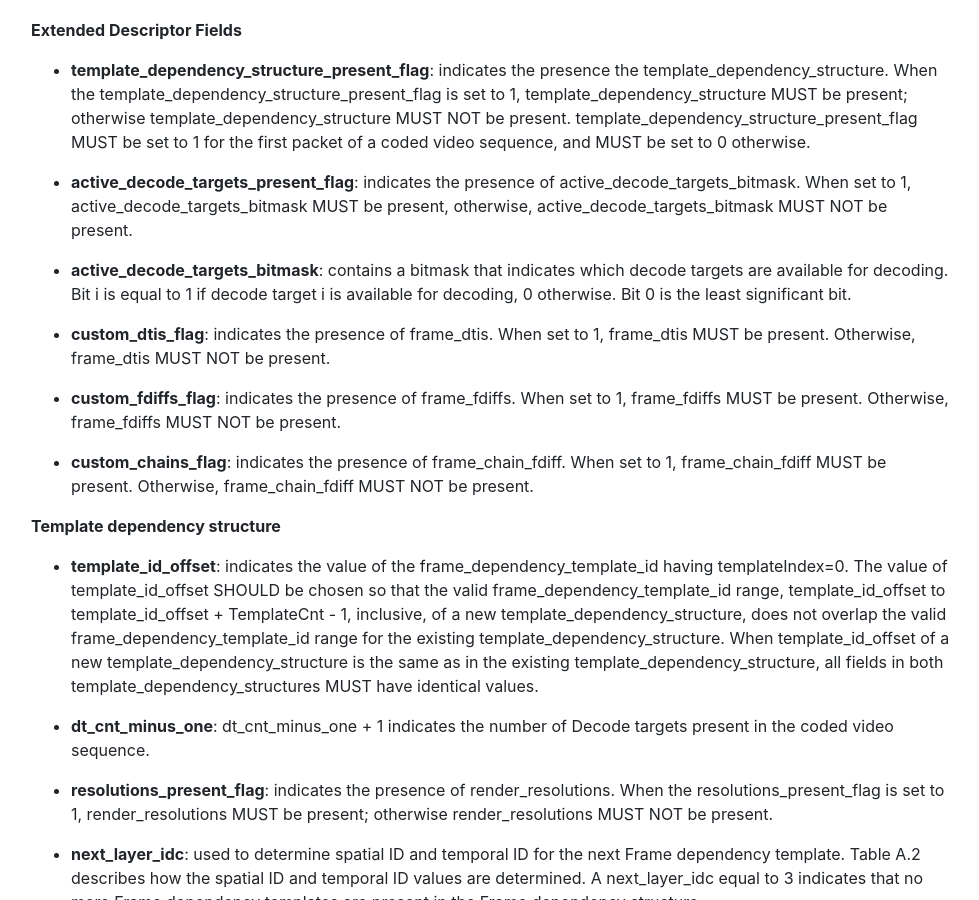
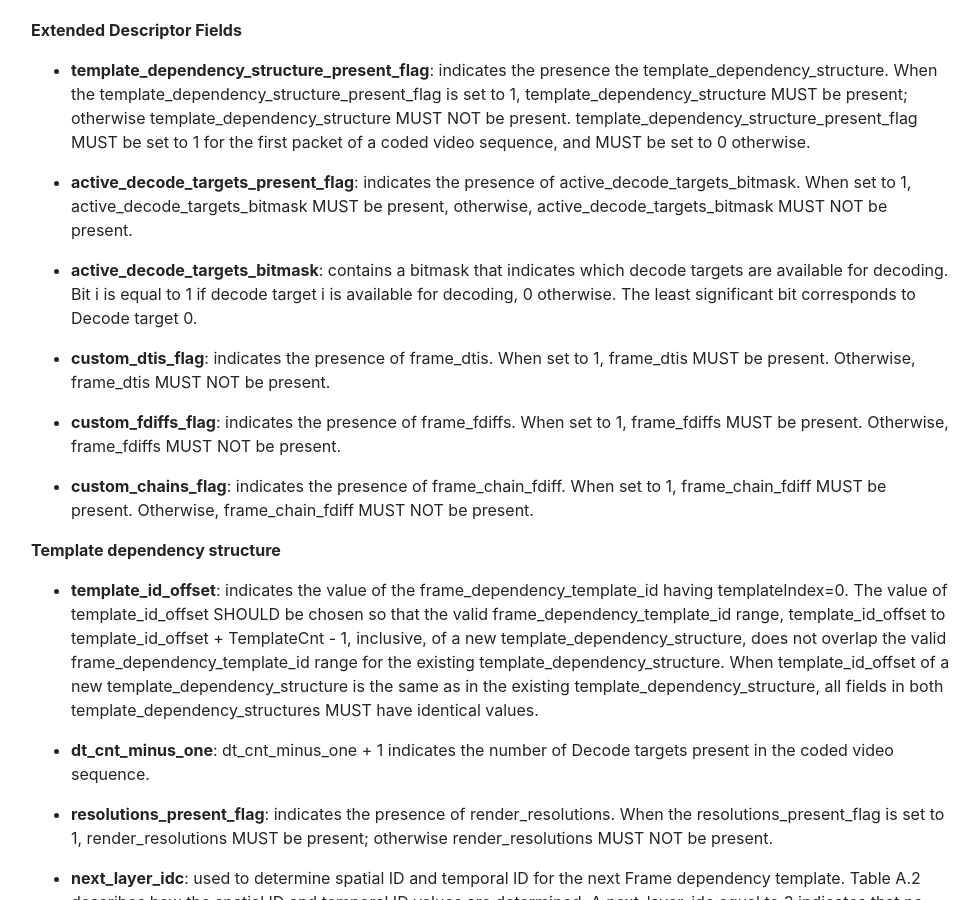
Before and after one commit to AOMediaCodec/av1-rtp-spec, a Jekyll site: the page built from index.md, in a window 1280 px wide and 900 px high, scrolled down 30910 px. Shown: the whole window, without its empty margins (54-1033 px from the left). Built offline with Jekyll 4.4.1, drawn with Linux system fonts in a browser that asks for light colours; nearby versions of some CDN libraries.

Commit message:
Reformulate LSB

```diff
--- a/av1-rtp-spec.md
+++ b/av1-rtp-spec.md
@@ -1180,7 +1180,7 @@ The semantics pertaining to the Dependency Descriptor syntax section above is de
 
 * **active_decode_targets_present_flag**: indicates the presence of active_decode_targets_bitmask. When set to 1, active_decode_targets_bitmask MUST be present, otherwise, active_decode_targets_bitmask MUST NOT be present.
 
-* **active_decode_targets_bitmask**: contains a bitmask that indicates which decode targets are available for decoding. Bit i is equal to 1 if decode target i is available for decoding, 0 otherwise. Bit 0 is the least significant bit.
+* **active_decode_targets_bitmask**: contains a bitmask that indicates which decode targets are available for decoding. Bit i is equal to 1 if decode target i is available for decoding, 0 otherwise. The least significant bit corresponds to Decode target 0.
 
 * **custom_dtis_flag**: indicates the presence of frame_dtis. When set to 1, frame_dtis MUST be present. Otherwise, frame_dtis MUST NOT be present.
 
```
